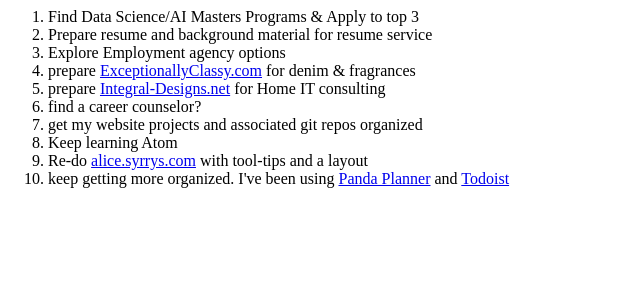
After one commit to RobTulloch/syrrys.com, a PHP site: page /.plan.html in a window 1280 px wide. The commit adds this page. Shown: the top 300 px of the page, without its empty margins (0-640 px from the left). Run offline with PHP 8.4, Linux system fonts and the light colour scheme.

Commit message:
Oct 24 Updates
Plan update (school)
index update (validation, some)
readme update (other skills)

```diff
--- /dev/null
+++ b/.plan.html
@@ -0,0 +1,13 @@
+<ol>
+<li>Find Data Science/AI Masters Programs &amp; Apply to top 3</li>
+<li>Prepare resume and background material for resume service</li>
+<li>Explore Employment agency options</li>
+<li>prepare <a href="http://exceptionallyclassy.com">ExceptionallyClassy.com</a> for denim &amp; fragrances</li>
+<li>prepare <a href="http://integral-designs.net">Integral-Designs.net</a> for Home IT consulting</li>
+<li>find a career counselor?</li>
+<li>get my website projects and associated git repos organized</li>
+<li>Keep learning Atom</li>
+<li>Re-do <a href="http://alice.syrrys.com">alice.syrrys.com</a> with tool-tips and a layout</li>
+
+<li>keep getting more organized. I've been using <a href="https://www.amazon.com/gp/product/B013Z5Y70K/ref=as_li_tl?ie=UTF8&tag=syrrys-20&camp=1789&creative=9325&linkCode=as2&creativeASIN=B013Z5Y70K&linkId=38f8aab83e176bec5d455b9b014f26ff">Panda Planner</a> and <a href="https://todoist.com/">Todoist</a></li>
+</ol>
--- a/index1.html
+++ b/index1.html
@@ -1,3 +1,4 @@
+<!DOCTYPE html>
 <html>
 <head profile="http://gmpg.org/xfn/11"><title>Syrrys.com</title></head>
 <body>
```
Also changed, not shown: index.php (+10 -8 lines), README.md, 1 other file.
